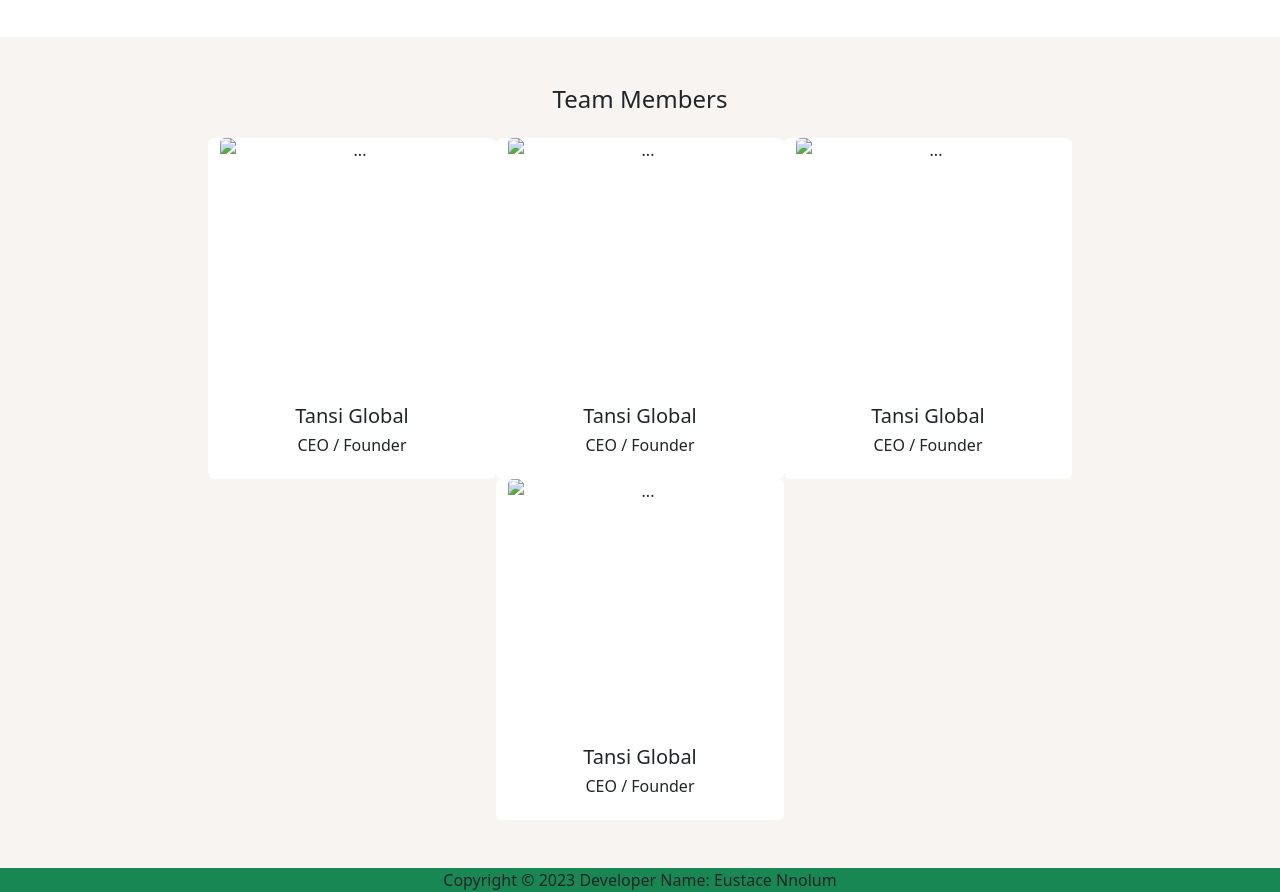
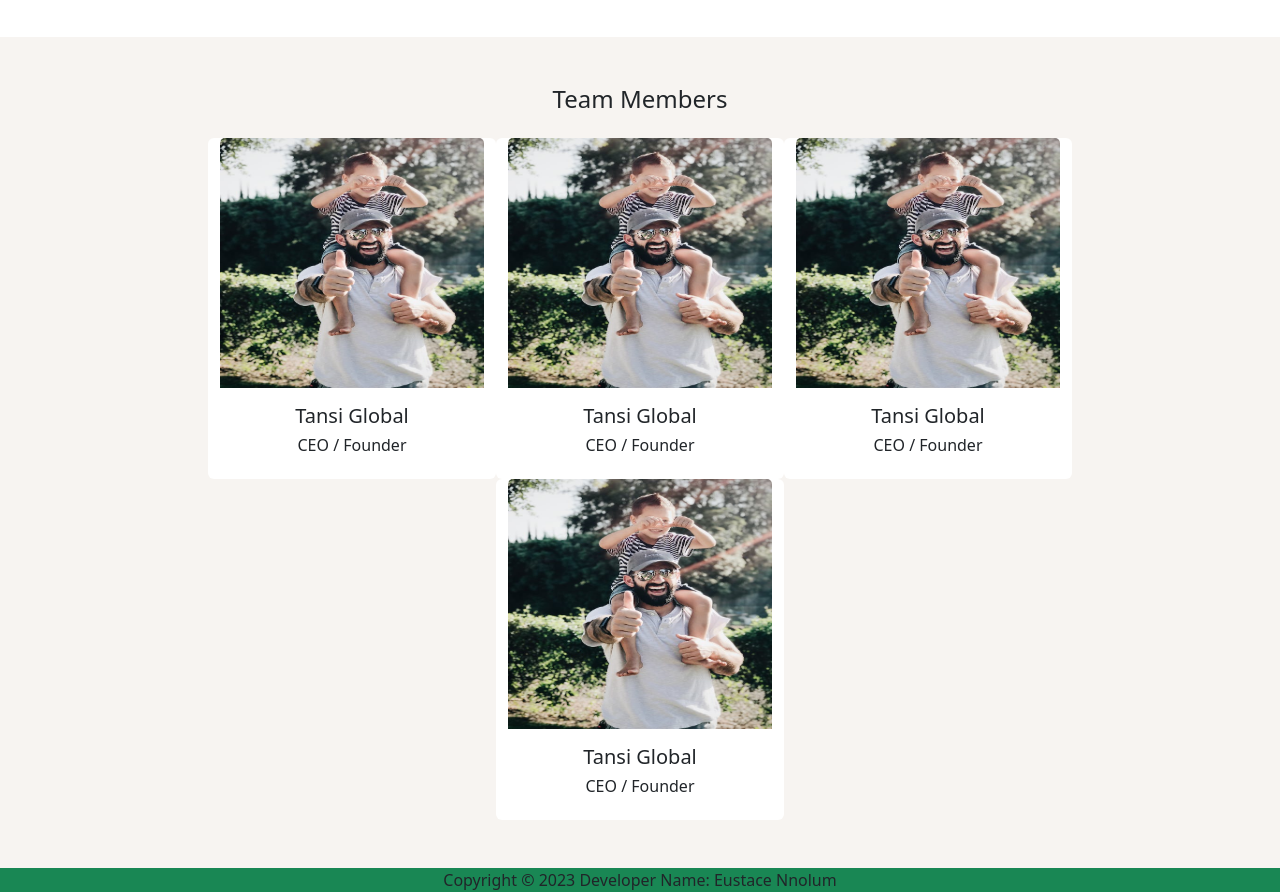
Before and after one commit to eustacetansi/3pagesite, a website: page aboutUs.html in a window 1280 px wide. Shown: the part 960-1852 px from the top of the page. Drawn offline with nearby package versions, Linux system fonts and the light colour scheme; the site is published under a folder, as on GitHub Pages, so addresses that start at the root find nothing.

Commit message:
corrected image path

```diff
--- a/aboutUs.html
+++ b/aboutUs.html
@@ -85,7 +85,7 @@
               <div class="pt-3 row text-center d-flex align-items-center justify-content-center">
                 <!-- firstcard -->
                 <div class="card col-lg-4 border-0" style="width: 18rem;">
-                  <img src="/asset/img/people1.jpeg" class="card-img-top"height="250px"  alt="...">
+                  <img src="./asset/img/people1.jpeg" class="card-img-top"height="250px"  alt="...">
                   <div class="card-body">
                     <h5 class="card-title">Tansi Global</h5>
                     <h6>CEO / Founder</h6>
@@ -93,7 +93,7 @@
                 </div>
                 <!-- second card -->
                 <div class="card col-lg-4 border-0" style="width: 18rem;">
-                  <img src="/asset/img/people1.jpeg" class="card-img-top"height="250px"  alt="...">
+                  <img src="./asset/img/people1.jpeg" class="card-img-top"height="250px"  alt="...">
                   <div class="card-body">
                     <h5 class="card-title">Tansi Global</h5>
                     <h6>CEO / Founder</h6>
@@ -101,7 +101,7 @@
                 </div>
                 <!-- third card -->
                 <div class="card col-lg- border-0" style="width: 18rem;">
-                  <img src="/asset/img/people1.jpeg" class="card-img-top"height="250px"  alt="...">
+                  <img src="./asset/img/people1.jpeg" class="card-img-top"height="250px"  alt="...">
                   <div class="card-body">
                     <h5 class="card-title">Tansi Global</h5>
                     <h6>CEO / Founder</h6>
@@ -109,7 +109,7 @@
                 </div>
                 <!-- 4th card -->
                 <div class="card col-lg-4 border-0" style="width: 18rem;">
-                  <img src="/asset/img/people1.jpeg" class="card-img-top"height="250px"  alt="...">
+                  <img src="./asset/img/people1.jpeg" class="card-img-top"height="250px"  alt="...">
                   <div class="card-body">
                     <h5 class="card-title">Tansi Global</h5>
                     <h6>CEO / Founder</h6>
```
Also changed, not shown: index.html (+1 -1 lines).
